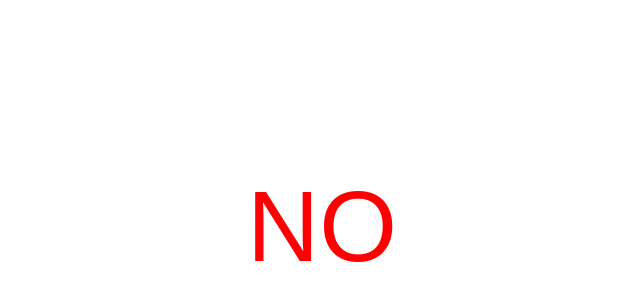
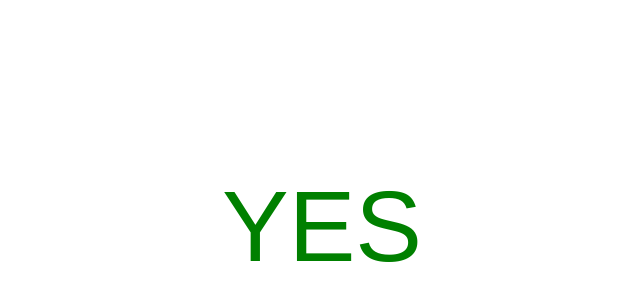
Before and after one commit to shirpeled/isthereaceasefireyet, a plain HTML site: page index.html in a window 1280 px wide. Shown: the part 174-474 px from the top of the page, without its empty margins (318-958 px from the left). Drawn offline with Linux system fonts and the light colour scheme.

Commit message:
Update index.html

```diff
--- a/index.html
+++ b/index.html
@@ -12,13 +12,13 @@
             align-items: center;
             height: 100vh;
             margin: 0;
-            color: red;
+            color: green;
             font-size: 100px;
             font-family: Arial, sans-serif;
         }
     </style>
 </head>
 <body>
-    NO
+    YES
 </body>
 </html>
```
